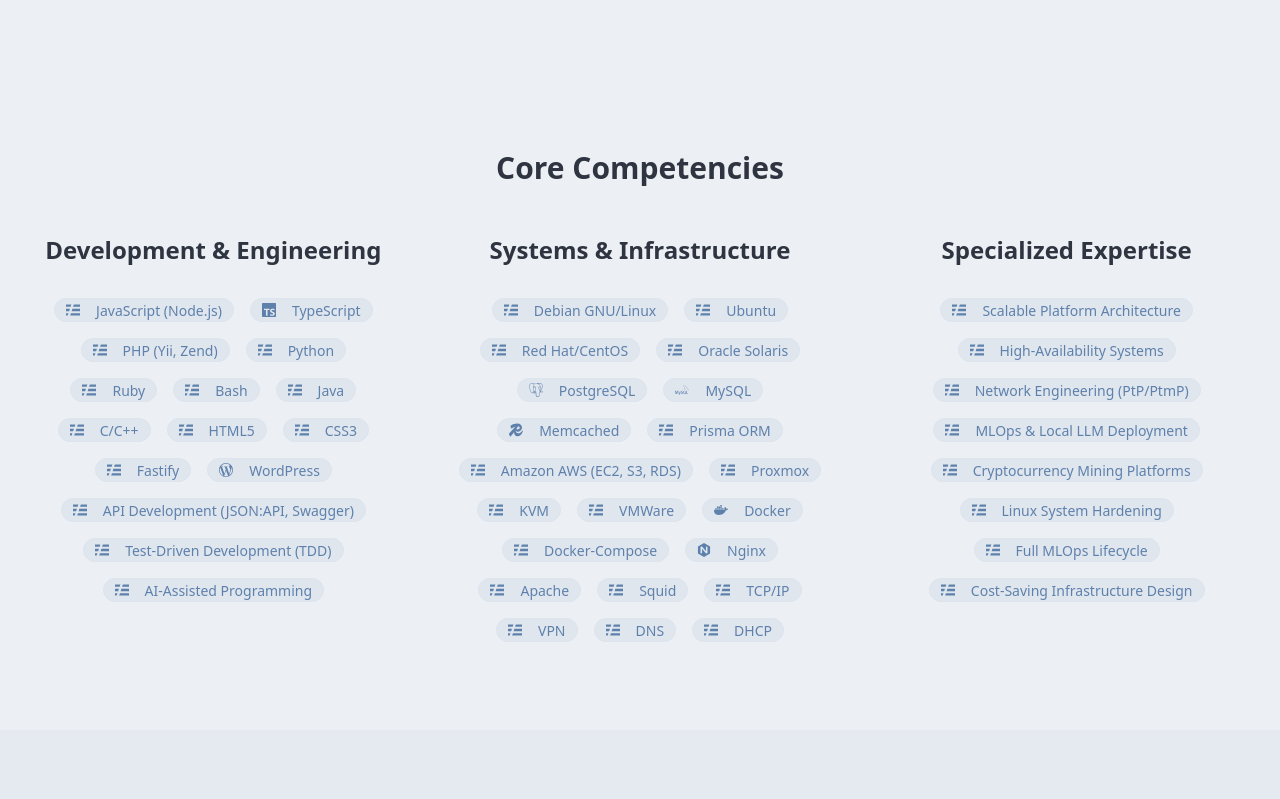
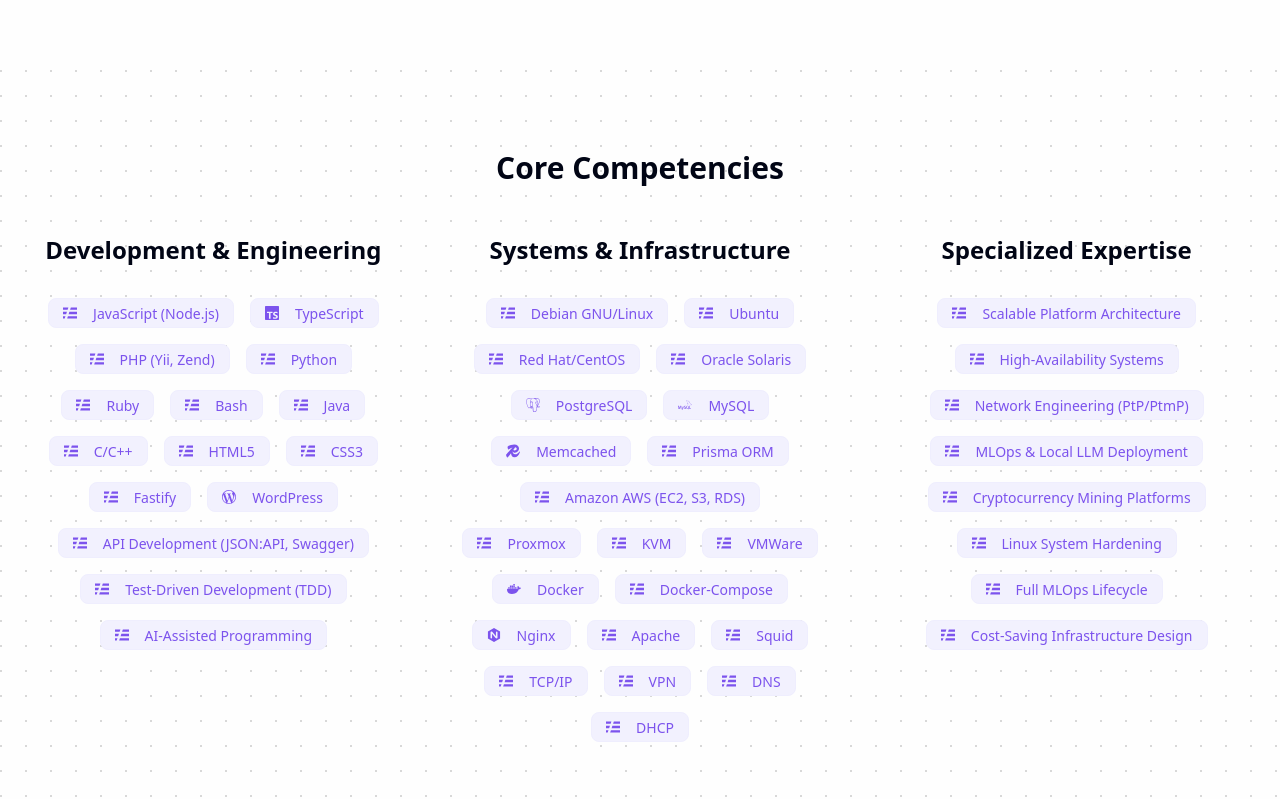
Before and after one commit to chirvo/chirvo.com, a Nuxt app: page / in a window 1280 px wide. Shown: the part 1590-2389 px from the top of the page. Built offline with nearby package versions, Linux system fonts and the light colour scheme; a web font is replaced by a local one.

Commit message:
feat: update DaisyUI theme configuration and add new background patterns

```diff
--- a/app/assets/css/main.css
+++ b/app/assets/css/main.css
@@ -1,5 +1,60 @@
 @import url("https://fonts.googleapis.com/css2?family=Recursive:wght@300..1000&display=swap");
 @import "tailwindcss";
-@plugin "daisyui" {
-  themes: light --default, dark, nord;
+@plugin "daisyui";
+@plugin "daisyui/theme" {
+  name: "chirvo_com_tailwindcss";
+  default: true;
+  prefersdark: false;
+  color-scheme: "light";
+  --color-base-100: #fefefe;
+  --color-base-200: #e9e9e9;
+  --color-base-300: #949494;
+  --color-base-content: oklch(12% 0.042 264.695);
+  --color-secondary: #6dff76;
+  --color-secondary-content: #353132;
+  --color-accent: #3a3a3a;
+  --color-accent-content: oklch(98% 0.019 200.873);
+  --color-primary: #7c53ed;
+  --color-primary-content: oklch(96% 0.016 293.756);
+  --color-neutral: #262c2c;
+  --color-neutral-content: oklch(98% 0.001 106.423);
+  --color-info: oklch(58% 0.158 241.966);
+  --color-info-content: oklch(97% 0.013 236.62);
+  --color-success: oklch(72% 0.219 149.579);
+  --color-success-content: oklch(26% 0.051 172.552);
+  --color-warning: oklch(82% 0.189 84.429);
+  --color-warning-content: oklch(27% 0.077 45.635);
+  --color-error: oklch(63% 0.237 25.331);
+  --color-error-content: oklch(27% 0.105 12.094);
+  --radius-selector: 0.5rem;
+  --radius-field: 0.5rem;
+  --radius-box: 0.5rem;
+  --size-selector: 0.3125rem;
+  --size-field: 0.25rem;
+  --border: 1px;
+  --depth: 1;
+  --noise: 1;
 }
+
+.bg-pattern-squared {
+  background-image: linear-gradient(to right, var(--color-base-100) 1px, transparent 1px),
+    linear-gradient(to bottom, var(--color-base-100) 1px, transparent 1px);
+  background-size: 20px 20px;
+}
+.bg-pattern-diagonal {
+  box-shadow: 0 0 0 1px var(--color-base-100) inset;
+  background-image: repeating-linear-gradient(
+    -45deg,
+    var(--color-base-100),
+    var(--color-base-100) 13px,
+    var(--color-base-200) 13px,
+    var(--color-base-200) 14px
+  );
+  background-size: 20px 20px;
+}
+
+.bg-pattern-dots {
+  background: var(--color-base-100);
+  background-image: radial-gradient(circle at 1px 1px, rgba(0, 0, 0, 0.15) 1px, transparent 0);
+  background-size: 25px 25px;
+}
```
